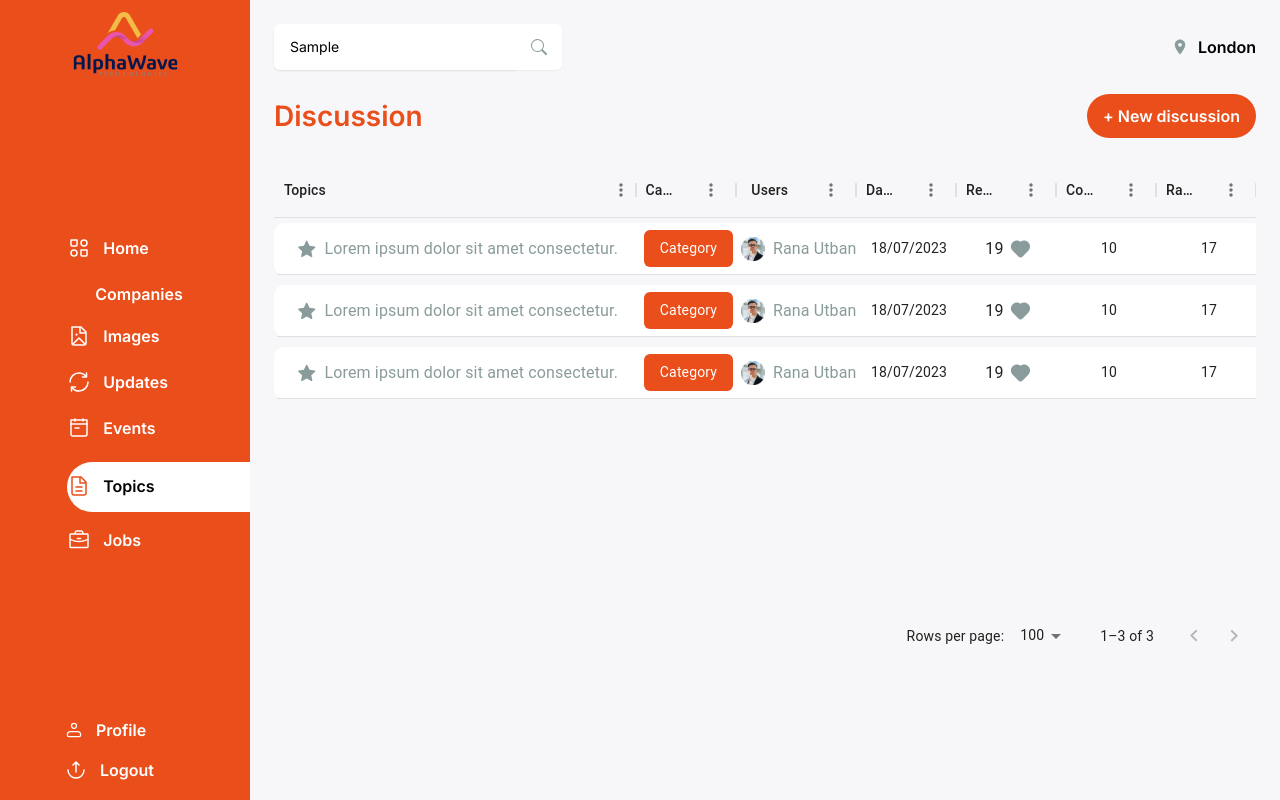
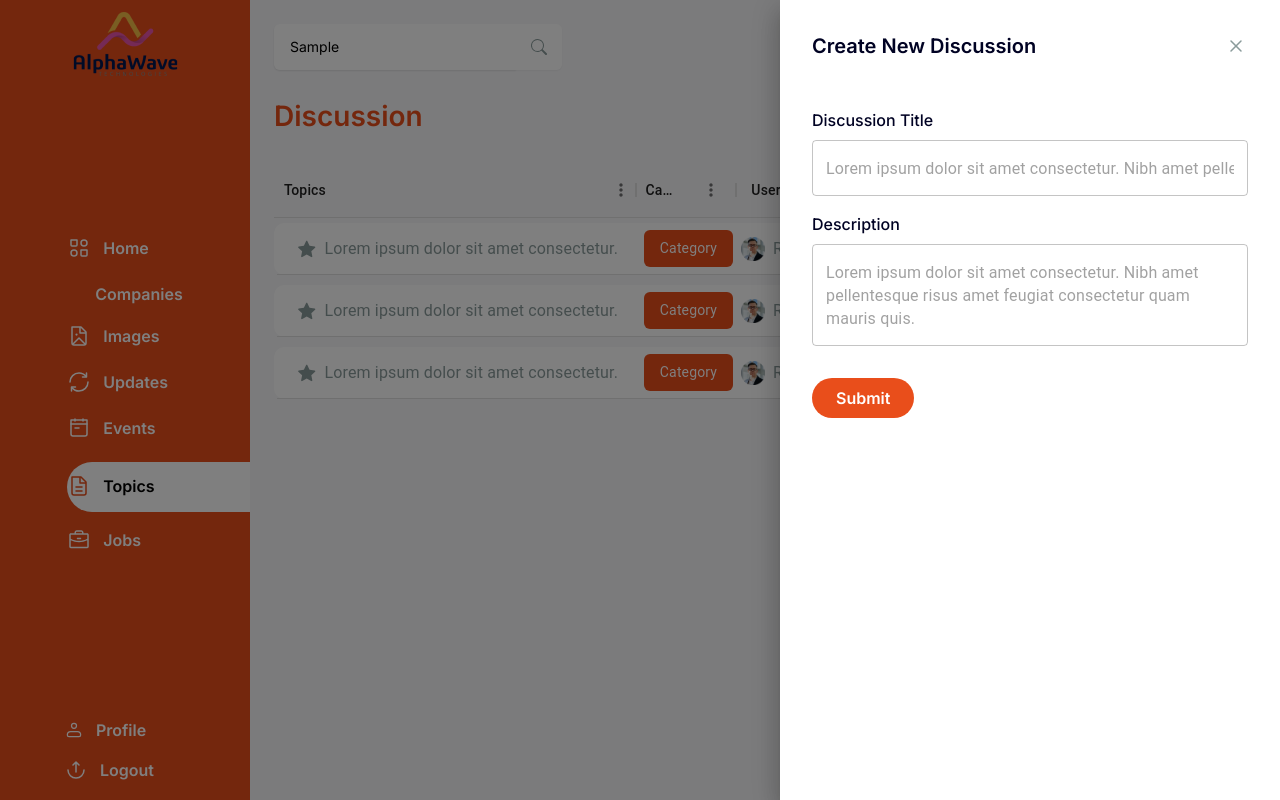
Before and after one commit to AmineElkhalidy/alphawave, a React (Vite) app: page /topics in a window 1280 px wide. Both pictures are taken after typing "Sample" into the empty fields and a click on the button "+ New discussion". Built offline with nearby package versions, Linux system fonts and the light colour scheme; some icons are missing.

Commit message:
Pushing the changes to the repo

```diff
--- /dev/null
+++ b/src/components/AddEvent.jsx
@@ -0,0 +1,123 @@
+import React from "react";
+
+import { Box, Drawer, TextField } from "@mui/material";
+
+import { ReactComponent as Close } from "../assets/svgs/close.svg";
+
+const AddEvent = ({ open, onClose, setIsDrawerOpen }) => {
+  return (
+    <Drawer anchor="right" open={open} onClose={onClose}>
+      <Box width="500px" padding="2rem">
+        <Box display="flex" justifyContent="space-between" alignItems="center">
+          <h2 className="text-darkBlue text-xl font-semibold">Create Event</h2>
+          <button onClick={() => setIsDrawerOpen(false)}>
+            <Close />
+          </button>
+        </Box>
+
+        <Box marginTop="1.5rem">
+          <p className="text-textGray text-sm mb-3">
+            This section contain the basic details of your event.
+          </p>
+
+          <form>
+            <div className="space-y-2">
+              <label className="font-medium text-darkBlue">Event Title</label>
+              <TextField
+                fullWidth
+                placeholder="Lorem ipsum dolor sit amet consectetur. Nibh amet pellentesque risus amet feugiat consectetur quam mauris quis. "
+              />
+            </div>
+
+            <Box display="flex" gap="1rem" my={2}>
+              <div className="space-y-2">
+                <label className="font-medium text-darkBlue">Date</label>
+                <TextField fullWidth placeholder="April 25, 2019" />
+              </div>
+
+              <div className="space-y-2">
+                <label className="font-medium text-darkBlue">Starting at</label>
+                <TextField fullWidth placeholder="07:00 AM" />
+              </div>
+            </Box>
+
+            <Box>
+              <div className="space-y-2">
+                <label className="font-medium text-darkBlue">
+                  Price of the Ticket
+                </label>
+                <TextField fullWidth placeholder="4300" />
+              </div>
+            </Box>
+
+            <Box my={2}>
+              <div className="space-y-2">
+                <label className="font-medium text-darkBlue">
+                  Upload events photos
+                </label>
+                <div className="flex gap-2">
+                  <div className="relative w-28 h-28 border border-gray-300 rounded-md bg-gray-200 flex justify-center items-center overflow-hidden">
+                    <img src={""} alt="Event image" />
+                  </div>
+
+                  <div className="flex gap-2">
+                    <label
+                      htmlFor="product-images"
+                      className="w-28 h-28 border border-gray-300 rounded-md bg-gray-200 flex flex-col justify-center items-center cursor-pointer text-sm gap-1"
+                    >
+                      <svg
+                        xmlns="http://www.w3.org/2000/svg"
+                        fill="none"
+                        viewBox="0 0 24 24"
+                        strokeWidth="1.5"
+                        stroke="currentColor"
+                        className="w-6 h-6"
+                      >
+                        <path
+                          strokeLinecap="round"
+                          strokeLinejoin="round"
+                          d="M3 16.5v2.25A2.25 2.25 0 005.25 21h13.5A2.25 2.25 0 0021 18.75V16.5m-13.5-9L12 3m0 0l4.5 4.5M12 3v13.5"
+                        />
+                      </svg>
+                      Upload
+                    </label>
+                    <input
+                      id="product-images"
+                      type="file"
+                      accept="image/png, image/jpeg"
+                      style={{ display: "none", visibility: "none" }}
+                    />
+                  </div>
+                </div>
+              </div>
+            </Box>
+
+            <Box>
+              <div className="space-y-2">
+                <label className="font-medium text-darkBlue block">
+                  Description
+                </label>
+                <TextField
+                  multiline
+                  fullWidth
+                  placeholder="Lorem ipsum dolor sit amet consectetur. Nibh amet pellentesque risus amet feugiat consectetur quam mauris quis."
+                />
+              </div>
+            </Box>
+
+            <div className="mt-8">
+              <button
+                type="submit"
+                className="py-2 px-6 rounded-full bg-darkOrange text-white font-semibold"
+              >
+                Submit
+              </button>
+            </div>
+          </form>
+        </Box>
+      </Box>
+    </Drawer>
+  );
+};
+
+export default AddEvent;
--- /dev/null
+++ b/src/components/NewDiscussion.jsx
@@ -0,0 +1,60 @@
+import React from "react";
+
+import { Box, Drawer, TextField } from "@mui/material";
+
+import { ReactComponent as Close } from "../assets/svgs/close.svg";
+
+const NewDiscussion = ({ open, onClose, setIsDrawerOpen }) => {
+  return (
+    <Drawer anchor="right" open={open} onClose={onClose}>
+      <Box width="500px" padding="2rem">
+        <Box display="flex" justifyContent="space-between" alignItems="center">
+          <h2 className="text-darkBlue text-xl font-semibold">
+            Create New Discussion
+          </h2>
+          <button onClick={() => setIsDrawerOpen(false)}>
+            <Close />
+          </button>
+        </Box>
+
+        <Box marginTop="3rem">
+          <form>
+            <div className="space-y-2">
+              <label className="font-medium text-darkBlue">
+                Discussion Title
+              </label>
+              <TextField
+                fullWidth
+                placeholder="Lorem ipsum dolor sit amet consectetur. Nibh amet pellentesque risus amet feugiat consectetur quam mauris quis. "
+              />
+            </div>
+
+            <Box mt={2}>
+              <div className="space-y-2">
+                <label className="font-medium text-darkBlue block">
+                  Description
+                </label>
+                <TextField
+                  multiline
+                  fullWidth
+                  placeholder="Lorem ipsum dolor sit amet consectetur. Nibh amet pellentesque risus amet feugiat consectetur quam mauris quis."
+                />
+              </div>
+            </Box>
+
+            <div className="mt-8">
+              <button
+                type="submit"
+                className="py-2 px-6 rounded-full bg-darkOrange text-white font-semibold"
+              >
+                Submit
+              </button>
+            </div>
+          </form>
+        </Box>
+      </Box>
+    </Drawer>
+  );
+};
+
+export default NewDiscussion;
--- /dev/null
+++ b/src/components/ReplyToComments.jsx
@@ -0,0 +1,58 @@
+import React from "react";
+
+import { Box, Drawer, TextField } from "@mui/material";
+
+import { ReactComponent as Close } from "../assets/svgs/close.svg";
+
+const ReplyToComments = ({ open, onClose, setIsDrawerOpen }) => {
+  return (
+    <Drawer anchor="right" open={open} onClose={onClose}>
+      <Box width="500px" padding="2rem">
+        <Box display="flex" justifyContent="space-between" alignItems="center">
+          <h2 className="text-darkBlue text-xl font-semibold">Comments</h2>
+          <button onClick={() => setIsDrawerOpen(false)}>
+            <Close />
+          </button>
+        </Box>
+
+        <Box marginTop="3rem">
+          <form>
+            <div className="space-y-2">
+              <label className="font-medium text-darkBlue">
+                Discussion Title
+              </label>
+              <TextField
+                fullWidth
+                placeholder="Lorem ipsum dolor sit amet consectetur. Nibh amet pellentesque risus amet feugiat consectetur quam mauris quis. "
+              />
+            </div>
+
+            <Box mt={2}>
+              <div className="space-y-2">
+                <label className="font-medium text-darkBlue block">
+                  Description
+                </label>
+                <TextField
+                  multiline
+                  fullWidth
+                  placeholder="Lorem ipsum dolor sit amet consectetur. Nibh amet pellentesque risus amet feugiat consectetur quam mauris quis."
+                />
+              </div>
+            </Box>
+
+            <div className="mt-8">
+              <button
+                type="submit"
+                className="py-2 px-6 rounded-full bg-darkOrange text-white font-semibold"
+              >
+                Submit
+              </button>
+            </div>
+          </form>
+        </Box>
+      </Box>
+    </Drawer>
+  );
+};
+
+export default ReplyToComments;
--- a/src/pages/Events.jsx
+++ b/src/pages/Events.jsx
@@ -1,12 +1,17 @@
+import React, { useState } from "react";
+import { Link } from "react-router-dom";
+
+import AddEvent from "../components/AddEvent";
 import Sidebar from "../components/Sidebar";
 
 import { ReactComponent as Loaction } from "../assets/svgs/location.svg";
 import { ReactComponent as EventCalendar } from "../assets/svgs/event-calendar.svg";
 import { ReactComponent as EventLocation } from "../assets/svgs/event-location.svg";
 
-import { Link } from "react-router-dom";
+const Events = () => {
+  // Drawer State
+  const [isDrawerOpen, setIsDrawerOpen] = useState(false);
 
-const Events = () => {
   return (
     <div className="w-full flex">
       <Sidebar />
@@ -59,7 +64,10 @@ const Events = () => {
               Events
             </h2>
 
-            <button className="bg-darkOrange text-white font-semibold py-2.5 px-4 rounded-full">
+            <button
+              className="bg-darkOrange text-white font-semibold py-2.5 px-4 rounded-full"
+              onClick={() => setIsDrawerOpen(true)}
+            >
               + New Events
             </button>
           </div>
@@ -160,6 +168,12 @@ const Events = () => {
             ))}
           </div>
         </div>
+
+        <AddEvent
+          open={isDrawerOpen}
+          onClose={() => setIsDrawerOpen(false)}
+          setIsDrawerOpen={setIsDrawerOpen}
+        />
       </div>
     </div>
   );
--- a/src/pages/Topics.jsx
+++ b/src/pages/Topics.jsx
@@ -1,4 +1,4 @@
-import React from "react";
+import React, { useState } from "react";
 import Sidebar from "../components/Sidebar";
 
 import { Box, Typography } from "@mui/material";
@@ -9,10 +9,14 @@ import { ReactComponent as Heart } from "../assets/svgs/heart.svg";
 import ProfileImage from "../assets/images/profile-img.png";
 
 import { topics } from "../data/data";
+import NewDiscussion from "../components/NewDiscussion";
+import ReplyToComments from "../components/ReplyToComments";
 
 const Topics = () => {
   const [selectionModel, setSelectionModel] = React.useState([]);
   const [rows, setRows] = React.useState(topics);
+  const [isDrawerOpen, setIsDrawerOpen] = React.useState(false);
+  const [commentsDrawer, setCommentsDrawer] = React.useState(false);
 
   const columns = [
     {
@@ -77,6 +81,14 @@ const Topics = () => {
       headerName: "Comments",
       headerAlign: "center",
       align: "center",
+      renderCell: (params) => (
+        <div
+          onClick={() => setCommentsDrawer(true)}
+          className="flex items-center h-full w-full justify-center gap-1"
+        >
+          <Typography>{params.value}</Typography>
+        </div>
+      ),
     },
     {
       field: "ratings",
@@ -135,7 +147,10 @@ const Topics = () => {
             Discussion
           </h2>
 
-          <button className="bg-darkOrange text-white font-semibold py-2.5 px-4 rounded-full">
+          <button
+            onClick={() => setIsDrawerOpen(true)}
+            className="bg-darkOrange text-white font-semibold py-2.5 px-4 rounded-full"
+          >
             + New discussion
           </button>
         </div>
@@ -169,6 +184,18 @@ const Topics = () => {
             deleteRowsModel={selectionModel}
           />
         </Box>
+
+        <NewDiscussion
+          open={isDrawerOpen}
+          onClose={() => setIsDrawerOpen(false)}
+          setIsDrawerOpen={setIsDrawerOpen}
+        />
+
+        <ReplyToComments
+          open={commentsDrawer}
+          setIsDrawerOpen={setCommentsDrawer}
+          onClose={() => setCommentsDrawer(false)}
+        />
       </div>
     </div>
   );
```
Also changed, not shown: src/assets/svgs/close.svg (added).
